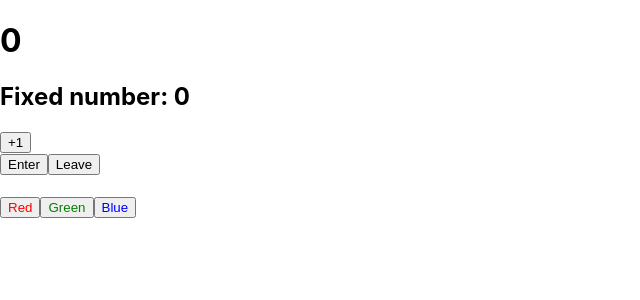
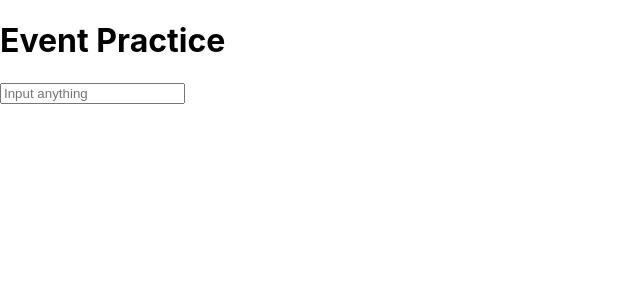
Before and after one commit to jheloper/react-playground, a React (Create React App) app: page / in a window 1280 px wide. Shown: the top 300 px of the page, without its empty margins (0-640 px from the left). Built offline with nearby package versions, Linux system fonts and the light colour scheme.

Commit message:
이벤트 연습용 컴포넌트 생성 및 onChange 이벤트에서 state 변경

```diff
--- /dev/null
+++ b/src/EventPractice.js
@@ -0,0 +1,27 @@
+import React, { Component } from "react";
+
+class EventPractice extends Component {
+    state = {
+        message: "",
+    };
+
+    render() {
+        return (
+            <div>
+                <h1>Event Practice</h1>
+                <input
+                    type="text"
+                    name="message"
+                    placeholder="Input anything"
+                    value={this.state.message}
+                    onChange={(e) => {
+                        console.log(e.target.value);
+                        this.setState({ message: e.target.value });
+                    }}
+                ></input>
+            </div>
+        );
+    }
+}
+
+export default EventPractice;
--- a/src/FunctionApp.js
+++ b/src/FunctionApp.js
@@ -1,8 +1,9 @@
 import React, { Fragment } from "react";
 // import MyFunctionComponent from "./MyFunctionComponent";
 // import MyClassComponent from "./MyClassComponent";
-import Counter from "./Counter";
-import Say from "./Say";
+// import Counter from "./Counter";
+// import Say from "./Say";
+import EventPractice from "./EventPractice";
 
 const App = () => {
     return (
@@ -10,8 +11,9 @@ const App = () => {
         //     React
         // </MyClassComponent>
         <Fragment>
-            <Counter />
-            <Say />
+            {/* <Counter /> */}
+            {/* <Say /> */}
+            <EventPractice />
         </Fragment>
     );
 };
```
